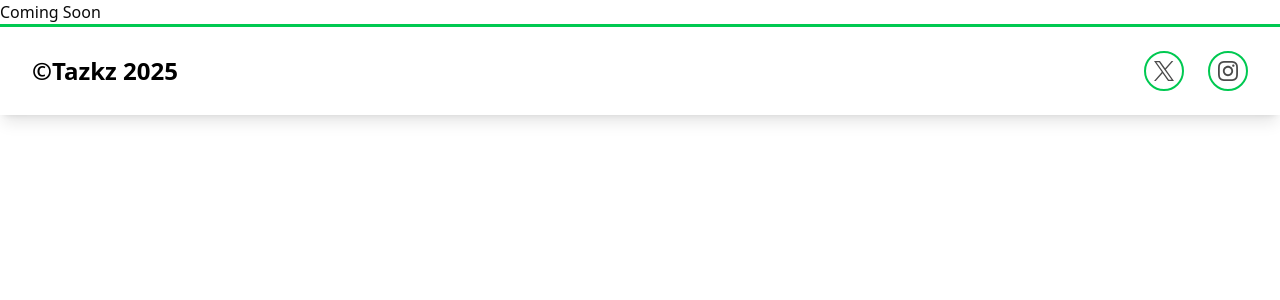
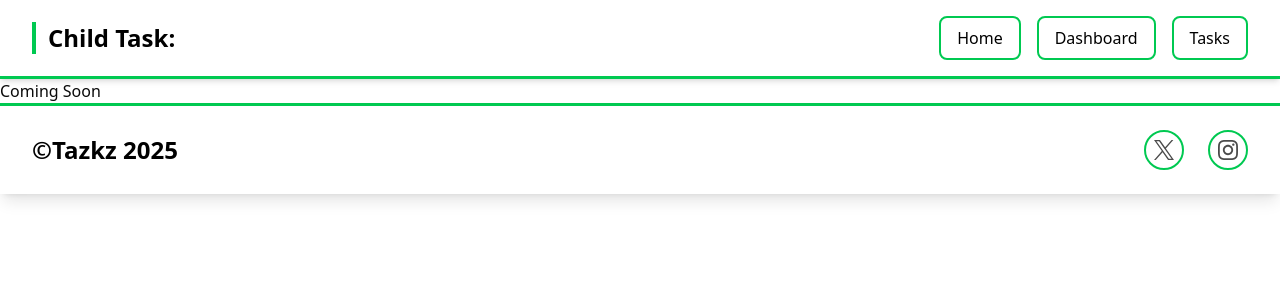
Before and after one commit to CSVaishakh/tazkz, a Next.js app: page /tasks/1/1 in a window 1280 px wide. Shown: the top 300 px of the page. Built offline with nearby package versions, Linux system fonts and the light colour scheme.

Commit message:
added the child tasks header

```diff
--- a/app/tasks/[taskID]/[childTaskID]/page.tsx
+++ b/app/tasks/[taskID]/[childTaskID]/page.tsx
@@ -1,8 +1,16 @@
+import { ChildTaskHeader } from "@/components/header";
 import React from "react";
 
 const ChildTask: React.FC = () => {
     return(
-        <h1>Coming Soon</h1>
+        <section>
+
+            <section>
+                <ChildTaskHeader taskName=""/>
+            </section>
+            <h1>Coming Soon</h1>
+        </section>
+
     );
 };
 
```
